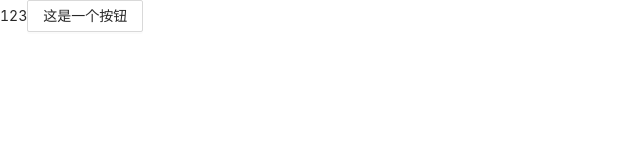
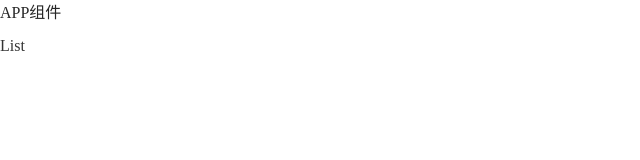
Before and after one commit to Willian-In/my-react-project, a React (Create React App) app: page /list in a window 1280 px wide. Shown: the top 160 px of the page, without its empty margins (0-640 px from the left). Built offline with nearby package versions, Linux system fonts and the light colour scheme.

Commit message:
完成react练手项目路由的配置

```diff
--- a/package.json
+++ b/package.json
@@ -15,6 +15,7 @@
     "axios": "^0.27.2",
     "react": "^18.2.0",
     "react-dom": "^18.2.0",
+    "react-router-dom": "^6.3.0",
     "react-scripts": "5.0.1",
     "sass": "^1.53.0",
     "typescript": "^4.7.4",
--- /dev/null
+++ b/src/App.scss
@@ -0,0 +1,8 @@
+@import '~antd/dist/antd.css';
+
+body{
+  background-color: #FFF;
+  color: #333;
+  font-family: "微软雅黑";
+  font-size: 16px;
+}
--- a/src/App.tsx
+++ b/src/App.tsx
@@ -1,10 +1,14 @@
 import React, { Component } from 'react'
-import { Button } from 'antd'
+import { Outlet } from 'react-router-dom'
+import 'App.scss'
 
 export default class App extends Component {
   render() {
     return (
-      <h2>123<Button>这是一个按钮</Button></h2>
+      <div>
+        <h2>APP组件</h2>
+        <Outlet />
+      </div>
     )
   }
 }
--- /dev/null
+++ b/src/Login.tsx
@@ -0,0 +1,9 @@
+import React, { Component } from 'react'
+
+export default class Login extends Component {
+  render() {
+    return (
+      <div>Login</div>
+    )
+  }
+}
--- /dev/null
+++ b/src/Register.tsx
@@ -0,0 +1,9 @@
+import React, { Component } from 'react'
+
+export default class Register extends Component {
+  render() {
+    return (
+      <div>Register</div>
+    )
+  }
+}
--- a/src/index.tsx
+++ b/src/index.tsx
@@ -1,14 +1,15 @@
 import React from 'react';
 import ReactDOM from 'react-dom/client';
 import '@/styles/index.scss';
-import App from './/App';
+// import App from 'App';
+import BaseRouter from 'router';
 
 const root = ReactDOM.createRoot(
   document.getElementById('root') as HTMLElement
 );
 root.render(
   <React.StrictMode>
-    <App />
+    <BaseRouter />
   </React.StrictMode>
 );
 
--- /dev/null
+++ b/src/pages/List.tsx
@@ -0,0 +1,9 @@
+import React, { Component } from 'react'
+
+export default class List extends Component {
+  render() {
+    return (
+      <div>List</div>
+    )
+  }
+}
--- /dev/null
+++ b/src/router/index.tsx
@@ -0,0 +1,23 @@
+import { BrowserRouter, Routes,  Route } from 'react-router-dom'
+import App from 'App'
+import Login from 'Login'
+import Register from 'Register'
+import List from 'pages/List'
+
+// 配置项目路由
+const BaseRouter = (): any => {
+  return (
+    <BrowserRouter>
+      <Routes>
+        <Route path="/" element={<App />}>
+          <Route path='/list' element={<List />}></Route>
+        </Route>
+        <Route path='/login' element={<Login />}></Route>
+        <Route path='/register' element={<Register />}></Route>
+      </Routes>
+    </BrowserRouter>
+  )
+
+}
+
+export default BaseRouter
--- a/src/styles/index.scss
+++ b/src/styles/index.scss
@@ -1,2 +1 @@
 @import './reset.scss';
-@import '~antd/dist/antd.css';
```
Also changed, not shown: 1 other file (tests, documents, lock files or other folders).
